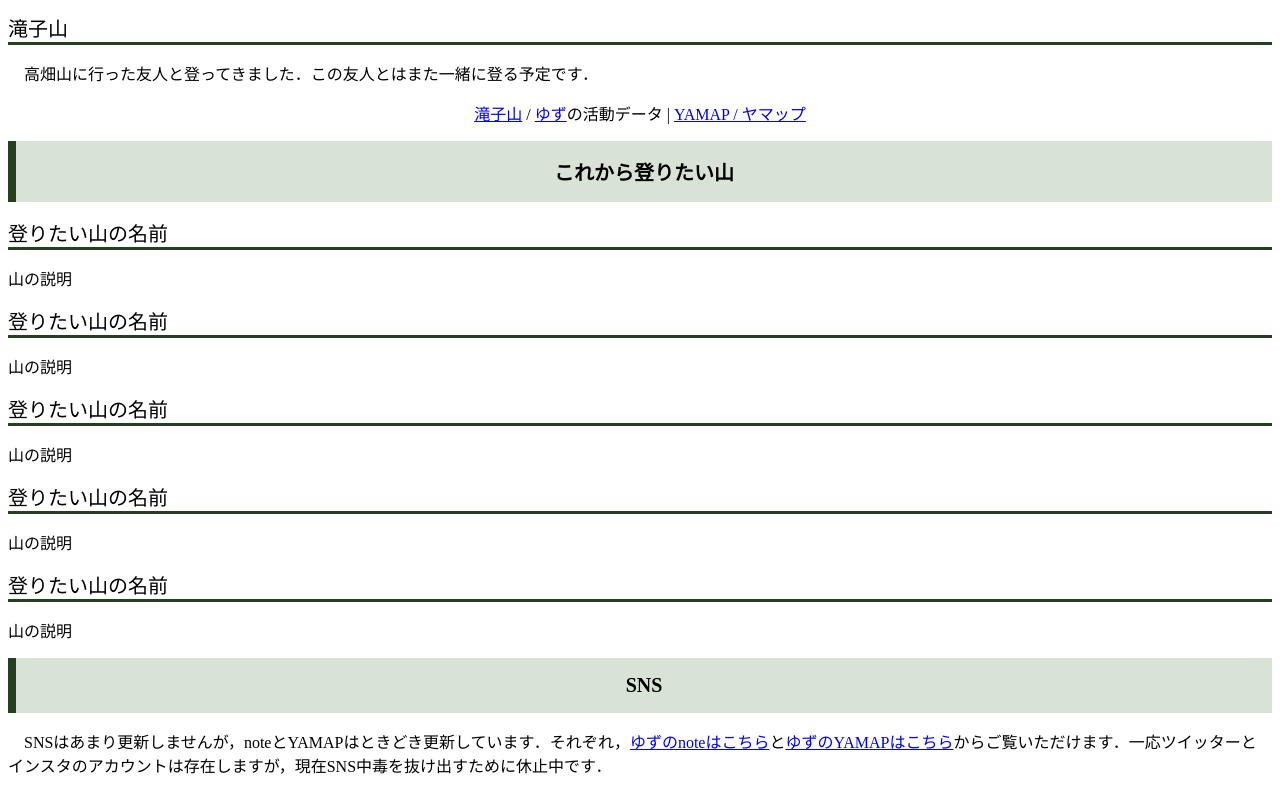
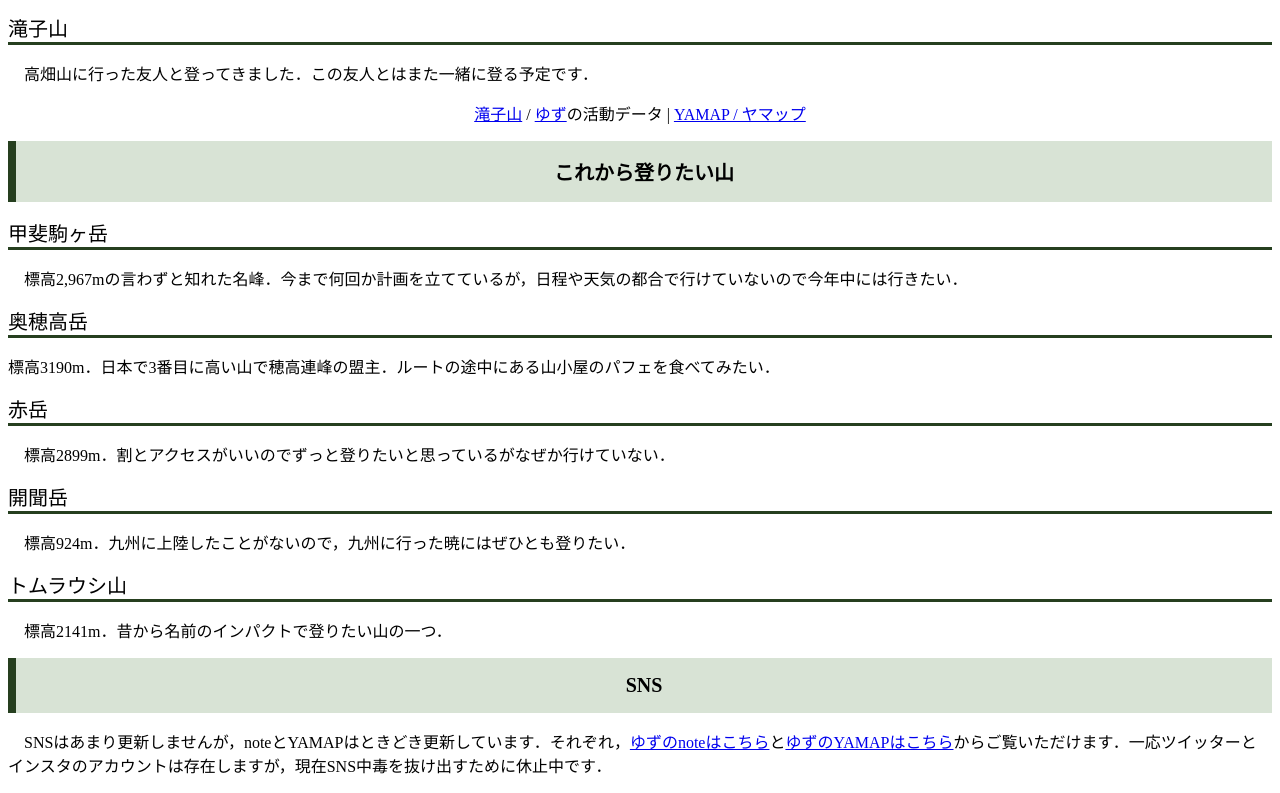
Before and after one commit to Yuzu-Aalto/Yuzu-no-introduction, a plain HTML site: page index.html in a window 1280 px wide. Shown: the part 3360-4153 px from the top of the page. Drawn offline with Linux system fonts and the light colour scheme; a script that the page names is missing.

Commit message:
Update index.html

```diff
--- a/index.html
+++ b/index.html
@@ -170,25 +170,25 @@
             <section id="s4">
 <div style="padding: 1rem; border-left: 8px solid #263f1f; background: #d8e3d5; font-size: 20px;"><center><b>これから登りたい山</b></center></div>
 <p>
-<div style="border-bottom: 3px solid #263f1f; font-size: 20px;">登りたい山の名前</div>
+<div style="border-bottom: 3px solid #263f1f; font-size: 20px;">甲斐駒ヶ岳</div>
 <p>
-    山の説明
+    　標高2,967mの言わずと知れた名峰．今まで何回か計画を立てているが，日程や天気の都合で行けていないので今年中には行きたい．
 </p>
-<div style="border-bottom: 3px solid #263f1f; font-size: 20px;">登りたい山の名前</div>
+<div style="border-bottom: 3px solid #263f1f; font-size: 20px;">奥穂高岳</div>
 <p>
-    山の説明
+     標高3190m．日本で3番目に高い山で穂高連峰の盟主．ルートの途中にある山小屋のパフェを食べてみたい．
 </p>
-<div style="border-bottom: 3px solid #263f1f; font-size: 20px;">登りたい山の名前</div>
+<div style="border-bottom: 3px solid #263f1f; font-size: 20px;">赤岳</div>
 <p>
-    山の説明
+    　標高2899m．割とアクセスがいいのでずっと登りたいと思っているがなぜか行けていない．
 </p>
-<div style="border-bottom: 3px solid #263f1f; font-size: 20px;">登りたい山の名前</div>
+<div style="border-bottom: 3px solid #263f1f; font-size: 20px;">開聞岳</div>
 <p>
-    山の説明
+    　標高924m．九州に上陸したことがないので，九州に行った暁にはぜひとも登りたい．
 </p>
-<div style="border-bottom: 3px solid #263f1f; font-size: 20px;">登りたい山の名前</div>
+<div style="border-bottom: 3px solid #263f1f; font-size: 20px;">トムラウシ山</div>
 <p>
-    山の説明
+    　標高2141m．昔から名前のインパクトで登りたい山の一つ．
 </p>
 </p>
                 <section id="s5">
```
